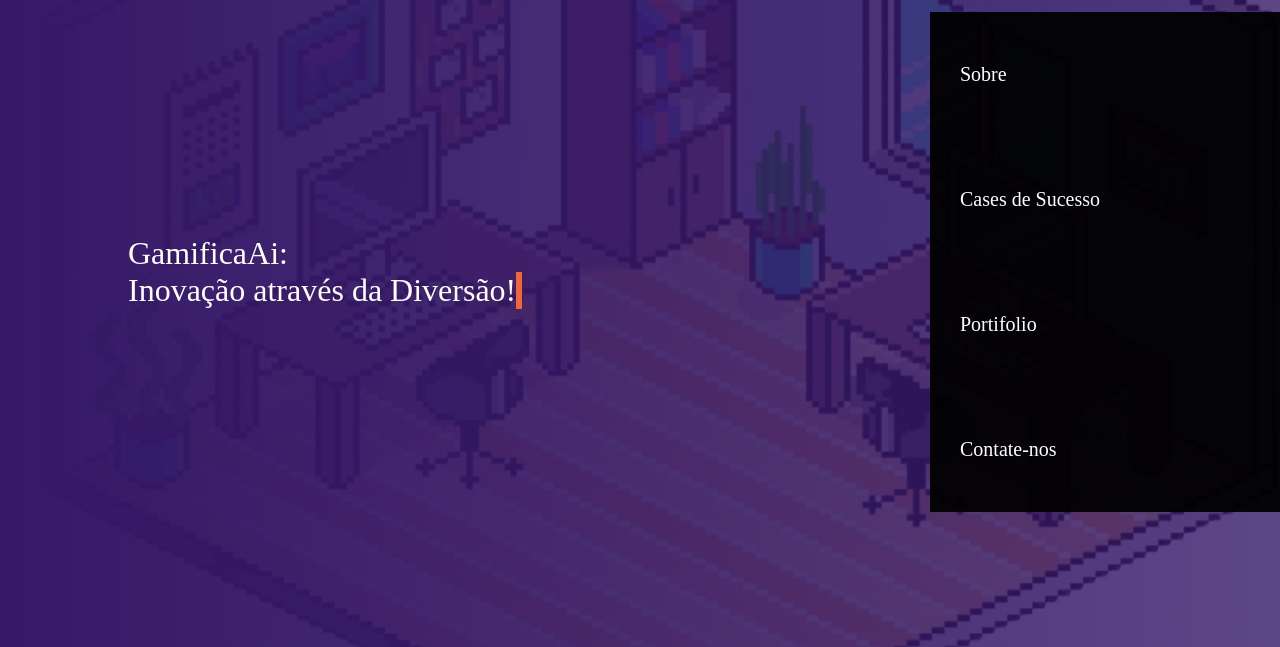
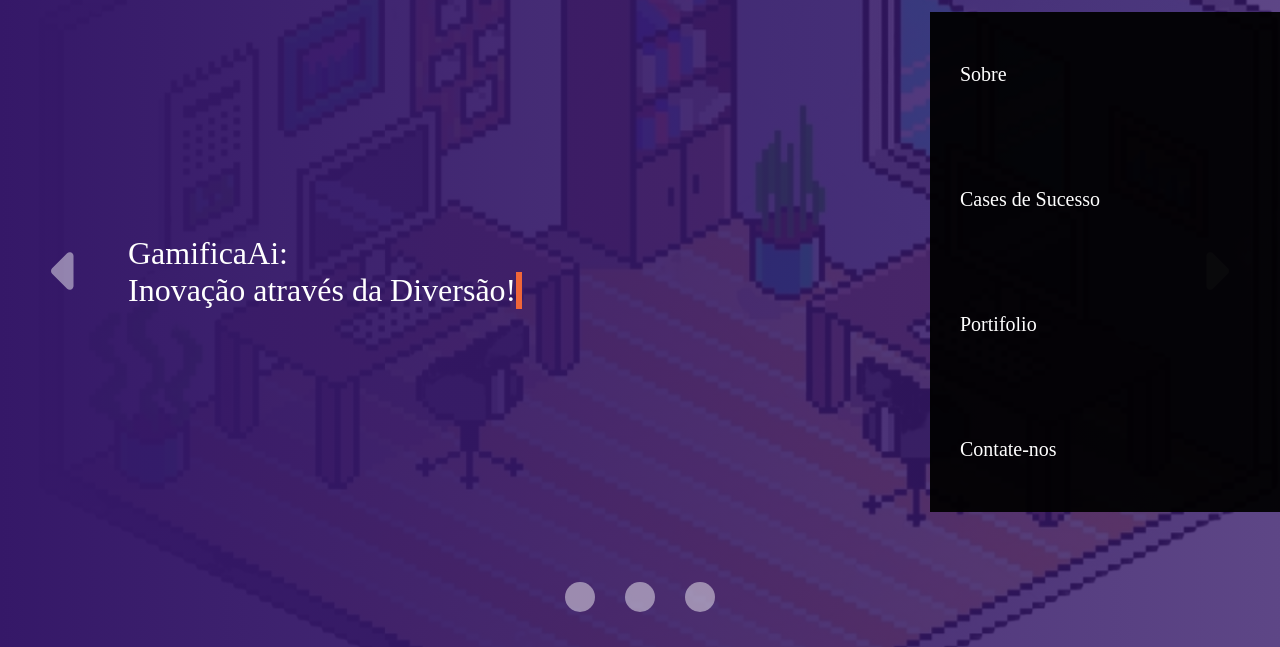
Before and after one commit to ThomasStoianov/Gamifica-Ai, a plain HTML site: page index.html in a window 1280 px wide. Shown: the part 153-800 px from the top of the page. Drawn offline with Linux system fonts and the light colour scheme; a web font is replaced by a local one.

Commit message:
Feat: carrossel em andamento

```diff
--- a/index.html
+++ b/index.html
@@ -34,7 +34,14 @@
         </header>
         <div class="container-grid conteudo-banner">
             <p>GamificaAi: <span>Inovação através da Diversão!</span></p>
+            <button onclick="mostrarSlideAnterior()" id="botao-anterior"><svg xmlns="http://www.w3.org/2000/svg" viewBox="0 0 256 512"><!--!Font Awesome Free 6.5.2 by @fontawesome - https://fontawesome.com License - https://fontawesome.com/license/free Copyright 2024 Fonticons, Inc.--><path d="M9.4 278.6c-12.5-12.5-12.5-32.8 0-45.3l128-128c9.2-9.2 22.9-11.9 34.9-6.9s19.8 16.6 19.8 29.6l0 256c0 12.9-7.8 24.6-19.8 29.6s-25.7 2.2-34.9-6.9l-128-128z"/></svg></button>
+            <button onclick="mostrarProximoSlide()" id="botao-proximo"><svg xmlns="http://www.w3.org/2000/svg" viewBox="0 0 256 512"><!--!Font Awesome Free 6.5.2 by @fontawesome - https://fontawesome.com License - https://fontawesome.com/license/free Copyright 2024 Fonticons, Inc.--><path d="M246.6 278.6c12.5-12.5 12.5-32.8 0-45.3l-128-128c-9.2-9.2-22.9-11.9-34.9-6.9s-19.8 16.6-19.8 29.6l0 256c0 12.9 7.8 24.6 19.8 29.6s25.7 2.2 34.9-6.9l128-128z"/></svg></button>
 
+            <div class="botoes">
+                <button><svg xmlns="http://www.w3.org/2000/svg" viewBox="0 0 512 512"><!--!Font Awesome Free 6.5.2 by @fontawesome - https://fontawesome.com License - https://fontawesome.com/license/free Copyright 2024 Fonticons, Inc.--><path d="M256 512A256 256 0 1 0 256 0a256 256 0 1 0 0 512z"/></svg></button>
+                <button><svg xmlns="http://www.w3.org/2000/svg" viewBox="0 0 512 512"><!--!Font Awesome Free 6.5.2 by @fontawesome - https://fontawesome.com License - https://fontawesome.com/license/free Copyright 2024 Fonticons, Inc.--><path d="M256 512A256 256 0 1 0 256 0a256 256 0 1 0 0 512z"/></svg></button>
+                <button><svg xmlns="http://www.w3.org/2000/svg" viewBox="0 0 512 512"><!--!Font Awesome Free 6.5.2 by @fontawesome - https://fontawesome.com License - https://fontawesome.com/license/free Copyright 2024 Fonticons, Inc.--><path d="M256 512A256 256 0 1 0 256 0a256 256 0 1 0 0 512z"/></svg></button>
+            </div>
         </div>
     </div>
     <section id="sobre">
--- a/script.js
+++ b/script.js
@@ -32,3 +32,47 @@ window.onresize = () => {
     iconeX.style.display = "inline"
     iconebarras.style.display = "none"
 }
+
+// Função Carrossel
+
+let slides = [
+    'primeiro-banner',
+    'segundo-banner',
+    'terceiro-banner',
+]
+
+let slideAtual = 0
+
+let numeroSlides = slides.length
+
+let banner = document.querySelector(".banner")
+
+banner.classList.add(slides[slideAtual])
+
+const mostrarProximoSlide = () => {
+    // Remove o slide anterior
+    banner.classList.remove(slides[slideAtual])
+
+    if (slideAtual < numeroSlides - 1) {
+        slideAtual++
+    } else {
+        slideAtual = 0
+    }
+
+    // Renderiza o slideAtual
+    banner.classList.add(slides[slideAtual])
+}
+
+const mostrarSlideAnterior = () => {
+
+    // Remove slide anterior
+    banner.classList.remove(slides[slideAtual])
+
+    if(slideAtual > 0) {
+        slideAtual--
+    } else {
+        slideAtual = numeroSlides - 1
+    }
+
+    banner.classList.add(slides[slideAtual])
+}
--- a/style.css
+++ b/style.css
@@ -37,10 +37,78 @@ html {
     /* vh - > Porcentagem da ALTURA da viewport () */
     height: 100vh;
 
-    background-image: linear-gradient(90deg, rgba(53, 24, 104, 1) 0%, rgba(53, 24, 104, 0.8) 100%), url(img/bg-room.png);
     background-repeat: no-repeat;
 
     background-position: 165% 40%;
+
+    position: relative;
+}
+
+.primeiro-banner {
+
+    background-image: linear-gradient(90deg, rgba(53, 24, 104, 1) 0%, rgba(53, 24, 104, 0.8) 100%), url(img/bg-room.png);
+
+}
+
+.segundo-banner {
+
+    background-image: linear-gradient(90deg, rgba(24, 104, 36, 1) 0%, rgba(24, 104, 36, 0.8) 100%), url(img/bg-room.png);
+
+}
+
+.terceiro-banner {
+
+
+    background-image: linear-gradient(90deg, rgba(104, 24, 48, 1) 0%, rgba(104, 24, 48, 0.8) 100%), url(img/bg-room.png);
+}
+
+#botao-anterior, #botao-proximo {
+    width: 30px;
+
+    background: none;
+    border: none;
+
+    cursor: pointer;
+
+    position: absolute;
+}
+
+#botao-anterior {
+    left: 4%;
+}
+
+#botao-proximo {
+    right: 4%;
+}
+
+#botao-anterior svg, #botao-proximo svg {
+    fill: #ffffff76;
+}
+
+.botoes {
+    width: 150px;
+
+    display: flex;
+    justify-content: space-between;
+    align-items: center;
+
+    position: absolute;
+    bottom: 4%;
+
+    left: 50%;
+    margin-left: -75px;
+}
+
+.botoes button {
+    width: 30px;
+
+    background: none;
+    border: none;
+    cursor: pointer;
+}
+
+.botoes button svg {
+    fill: #ffffff76;
 }
 
 header {
@@ -515,6 +583,8 @@ footer .container-grid {
         position: absolute;
         top: 165px;
         right: 0px;
+
+        z-index: 1;
     }
 
     #sobre {
```
Also changed, not shown: img/caret-left-solid.svg (added), img/caret-right-solid.svg (added), img/circle-solid.svg (added).
